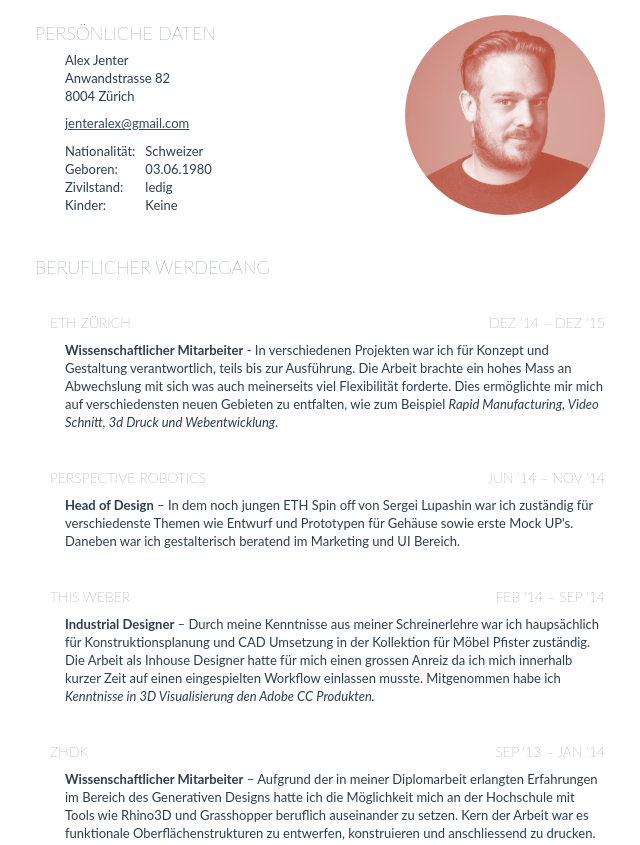
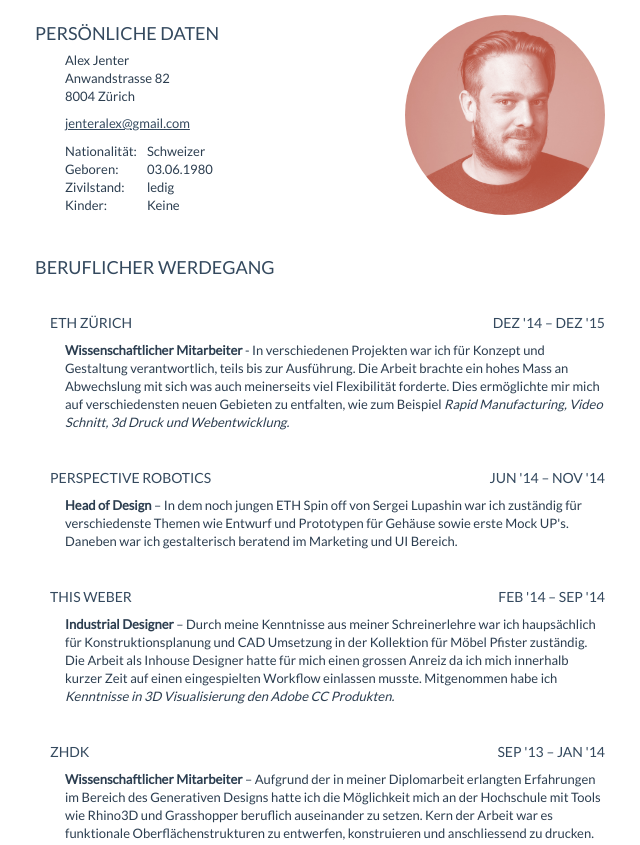
Before and after one commit to AlexJenter/resume, a website: page index.html in a window 1280 px wide. Shown: the top 845 px of the page, without its empty margins (320-960 px from the left). Drawn offline with nearby package versions, Linux system fonts and the light colour scheme.

Commit message:
add font

```diff
--- a/index.html
+++ b/index.html
@@ -6,6 +6,7 @@
   <meta name="viewport" content="width=device-width, initial-scale=1.0">
   <script src="https://ajax.googleapis.com/ajax/libs/jquery/2.1.3/jquery.min.js"></script>
   <link rel="stylesheet" href="https://maxcdn.bootstrapcdn.com/font-awesome/4.4.0/css/font-awesome.min.css">
+  <link href='https://fonts.googleapis.com/css?family=Lato' rel='stylesheet' type='text/css'>
   <link rel="stylesheet" type="text/css" href="css/style.css" media="screen">
 </head>
 <body>
```
